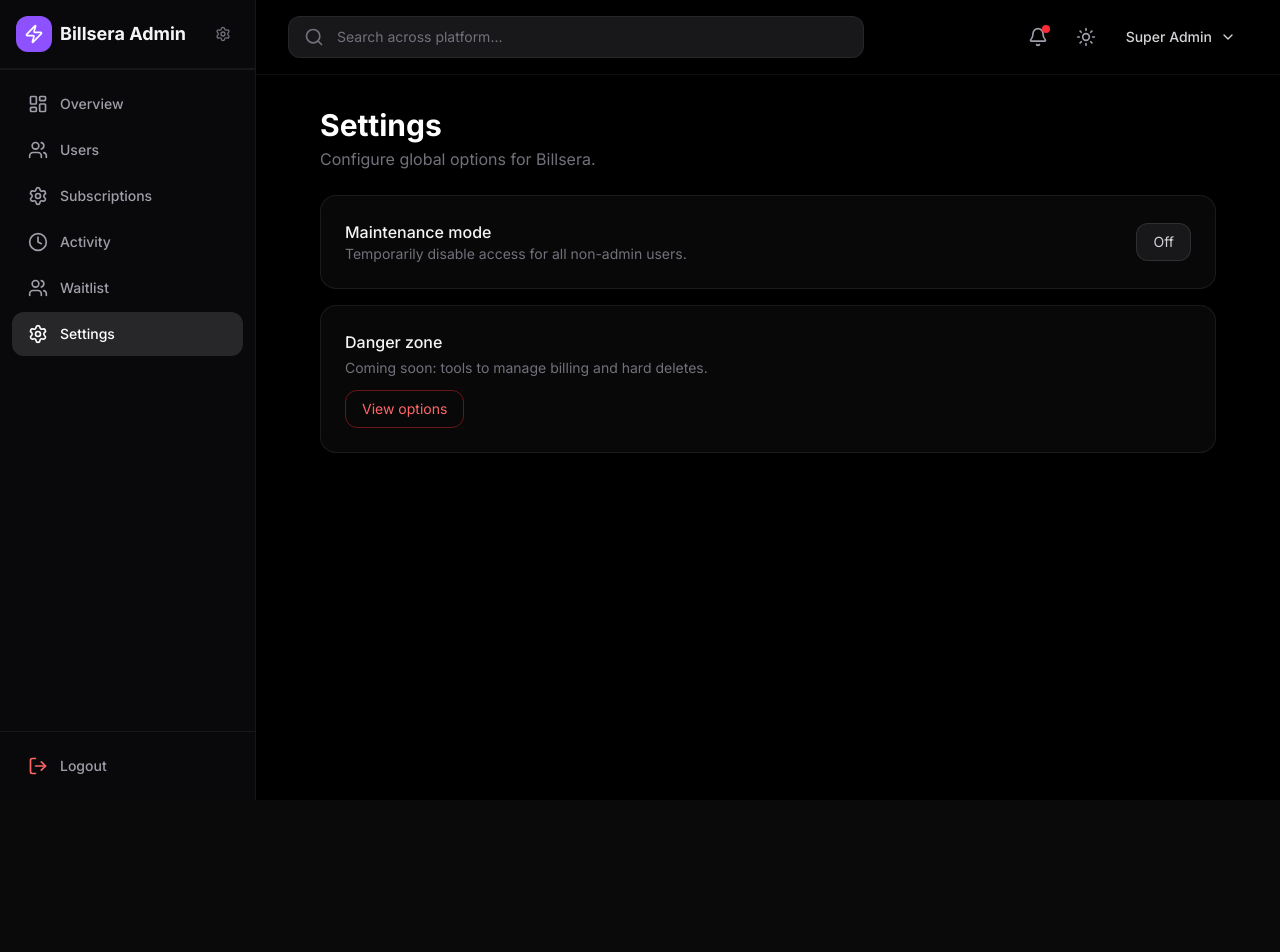
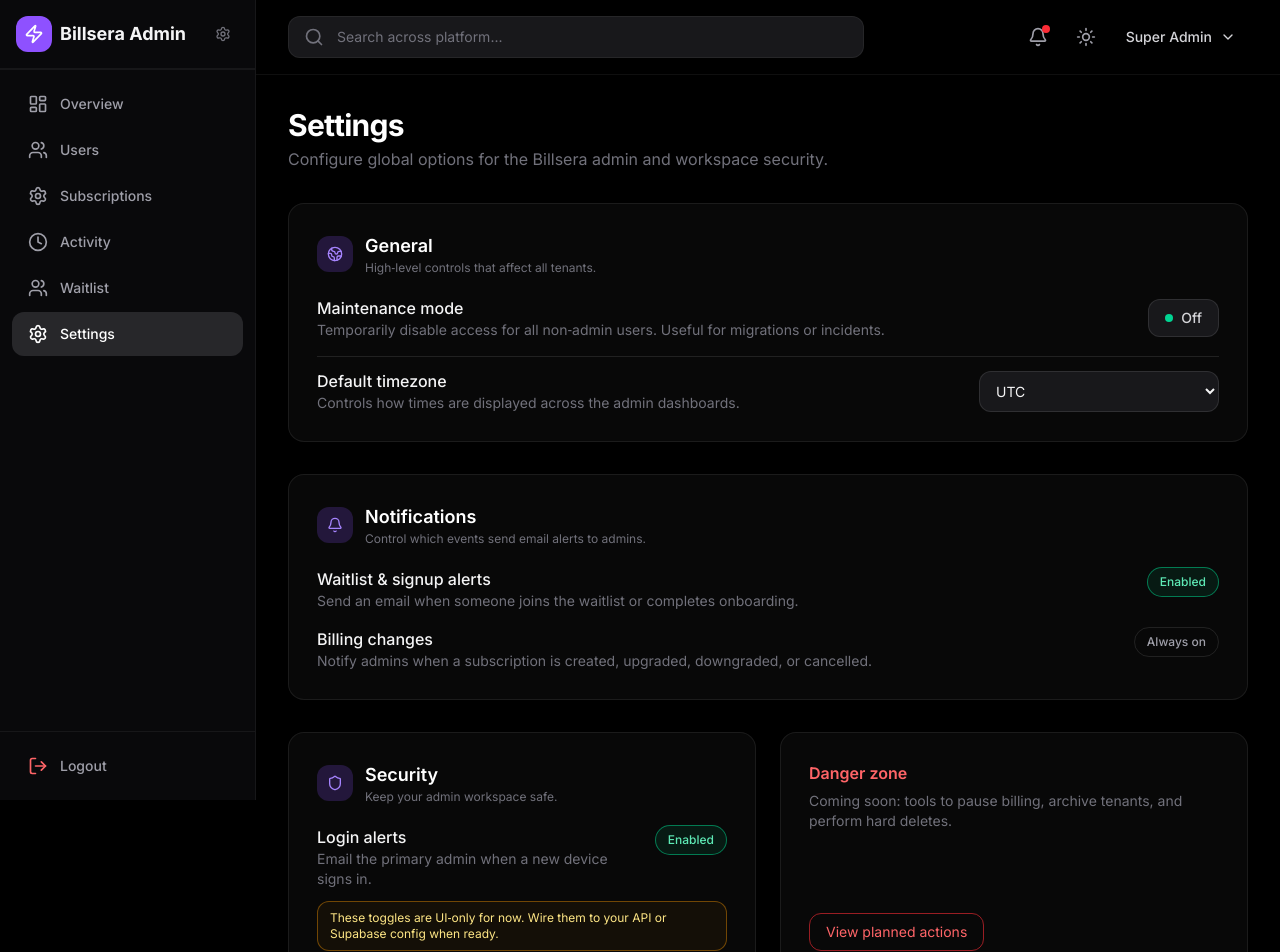
Before and after one commit to AqibIqbal1/billsera, a Next.js app: page /admin/settings in a window 1280 px wide. Shown: the top 952 px of the page. Before the commit the page ends 800 px from the top, so only its background shows below. Built offline with nearby package versions, Linux system fonts and the light colour scheme.

Commit message:
feat: Revamp admin settings page with enhanced layout, new maintenance and notification controls, and improved security options for better user management

```diff
--- a/app/admin/settings/page.tsx
+++ b/app/admin/settings/page.tsx
@@ -1,38 +1,190 @@
 "use client";
 
+import { useState } from "react";
+import { Shield, Wrench, Bell, Globe2 } from "lucide-react";
+
 export default function AdminSettingsPage() {
+  const [maintenance, setMaintenance] = useState(false);
+  const [emailAlerts, setEmailAlerts] = useState(true);
+  const [loginAlerts, setLoginAlerts] = useState(true);
+
   return (
-    <div className="max-w-4xl mx-auto space-y-6">
+    <div className="max-w-5xl mx-auto space-y-8">
       <div>
-        <h1 className="text-2xl md:text-3xl font-bold text-white">Settings</h1>
-        <p className="text-zinc-500 mt-1">
-          Configure global options for Billsera.
+        <h1 className="text-2xl md:text-3xl font-bold text-white tracking-tight">
+          Settings
+        </h1>
+        <p className="text-zinc-500 mt-1 text-sm md:text-base">
+          Configure global options for the Billsera admin and workspace security.
         </p>
       </div>
 
-      <div className="space-y-4">
-        <div className="surface rounded-2xl border border-white/10 p-6 flex items-center justify-between">
+      {/* General */}
+      <section className="surface rounded-2xl border border-white/10 p-6 md:p-7 space-y-5">
+        <div className="flex items-center gap-3">
+          <div className="w-9 h-9 rounded-xl bg-violet-500/20 flex items-center justify-center">
+            <Globe2 className="w-4 h-4 text-violet-400" />
+          </div>
+          <div>
+            <h2 className="font-semibold text-white text-lg">General</h2>
+            <p className="text-xs text-zinc-500">
+              High‑level controls that affect all tenants.
+            </p>
+          </div>
+        </div>
+
+        <div className="mt-2 space-y-4">
+          <div className="flex flex-col md:flex-row md:items-center md:justify-between gap-3">
             <div>
               <p className="font-medium text-zinc-100">Maintenance mode</p>
               <p className="text-sm text-zinc-500">
-              Temporarily disable access for all non-admin users.
+                Temporarily disable access for all non‑admin users. Useful for migrations or incidents.
               </p>
             </div>
-          <button className="px-4 py-2 rounded-xl bg-zinc-900 border border-white/10 text-sm text-zinc-300 hover:bg-zinc-800">
-            Off
+            <button
+              type="button"
+              className={`inline-flex items-center gap-2 px-4 py-2 rounded-xl text-sm font-medium border transition-colors ${
+                maintenance
+                  ? "bg-red-500/10 border-red-500/60 text-red-300"
+                  : "bg-zinc-900 border-white/10 text-zinc-300 hover:bg-zinc-800"
+              }`}
+              onClick={() => setMaintenance((v) => !v)}
+            >
+              <span
+                className={`h-2 w-2 rounded-full ${
+                  maintenance ? "bg-red-400" : "bg-emerald-400"
+                }`}
+              />
+              {maintenance ? "On (live traffic blocked)" : "Off"}
             </button>
           </div>
 
-        <div className="surface rounded-2xl border border-white/10 p-6">
-          <p className="font-medium text-zinc-100 mb-1">Danger zone</p>
-          <p className="text-sm text-zinc-500 mb-3">
-            Coming soon: tools to manage billing and hard deletes.
+          <div className="flex flex-col md:flex-row md:items-center md:justify-between gap-3 pt-3 border-t border-white/10">
+            <div>
+              <p className="font-medium text-zinc-100">Default timezone</p>
+              <p className="text-sm text-zinc-500">
+                Controls how times are displayed across the admin dashboards.
               </p>
-          <button className="px-4 py-2 rounded-xl border border-red-500/40 text-sm text-red-400 hover:bg-red-500/10">
-            View options
+            </div>
+            <select className="w-full md:w-60 px-3 py-2.5 rounded-xl bg-zinc-900 border border-white/10 text-sm text-zinc-100 outline-none focus:border-violet-500/50">
+              <option>UTC</option>
+              <option>GMT</option>
+              <option>Europe/London</option>
+              <option>America/New_York</option>
+              <option>Africa/Lagos</option>
+            </select>
+          </div>
+        </div>
+      </section>
+
+      {/* Notifications */}
+      <section className="surface rounded-2xl border border-white/10 p-6 md:p-7 space-y-5">
+        <div className="flex items-center gap-3">
+          <div className="w-9 h-9 rounded-xl bg-violet-500/20 flex items-center justify-center">
+            <Bell className="w-4 h-4 text-violet-400" />
+          </div>
+          <div>
+            <h2 className="font-semibold text-white text-lg">Notifications</h2>
+            <p className="text-xs text-zinc-500">
+              Control which events send email alerts to admins.
+            </p>
+          </div>
+        </div>
+
+        <div className="mt-2 space-y-4">
+          <label className="flex items-start justify-between gap-3 cursor-pointer">
+            <div>
+              <p className="font-medium text-zinc-100">
+                Waitlist &amp; signup alerts
+              </p>
+              <p className="text-sm text-zinc-500">
+                Send an email when someone joins the waitlist or completes onboarding.
+              </p>
+            </div>
+            <button
+              type="button"
+              onClick={() => setEmailAlerts((v) => !v)}
+              className={`ml-auto inline-flex items-center gap-2 px-3 py-1.5 rounded-full text-xs font-medium border transition-colors ${
+                emailAlerts
+                  ? "bg-emerald-500/10 border-emerald-500/60 text-emerald-300"
+                  : "bg-zinc-900 border-white/10 text-zinc-300 hover:bg-zinc-800"
+              }`}
+            >
+              {emailAlerts ? "Enabled" : "Disabled"}
             </button>
+          </label>
+
+          <label className="flex items-start justify-between gap-3 cursor-pointer">
+            <div>
+              <p className="font-medium text-zinc-100">Billing changes</p>
+              <p className="text-sm text-zinc-500">
+                Notify admins when a subscription is created, upgraded, downgraded, or cancelled.
+              </p>
+            </div>
+            <span className="ml-auto inline-flex items-center gap-2 px-3 py-1.5 rounded-full text-xs font-medium border border-white/10 text-zinc-400">
+              Always on
+            </span>
+          </label>
+        </div>
+      </section>
+
+      {/* Security / danger zone */}
+      <section className="grid grid-cols-1 md:grid-cols-2 gap-6">
+        <div className="surface rounded-2xl border border-white/10 p-6 md:p-7 space-y-4">
+          <div className="flex items-center gap-3">
+            <div className="w-9 h-9 rounded-xl bg-violet-500/20 flex items-center justify-center">
+              <Shield className="w-4 h-4 text-violet-400" />
+            </div>
+            <div>
+              <h2 className="font-semibold text-white text-lg">Security</h2>
+              <p className="text-xs text-zinc-500">
+                Keep your admin workspace safe.
+              </p>
+            </div>
+          </div>
+
+          <div className="space-y-3 pt-1">
+            <label className="flex items-start justify-between gap-3 cursor-pointer">
+              <div>
+                <p className="font-medium text-zinc-100">Login alerts</p>
+                <p className="text-sm text-zinc-500">
+                  Email the primary admin when a new device signs in.
+                </p>
+              </div>
+              <button
+                type="button"
+                onClick={() => setLoginAlerts((v) => !v)}
+                className={`ml-auto inline-flex items-center gap-2 px-3 py-1.5 rounded-full text-xs font-medium border transition-colors ${
+                  loginAlerts
+                    ? "bg-emerald-500/10 border-emerald-500/60 text-emerald-300"
+                    : "bg-zinc-900 border-white/10 text-zinc-300 hover:bg-zinc-800"
+                }`}
+              >
+                {loginAlerts ? "Enabled" : "Disabled"}
+              </button>
+            </label>
+
+            <div className="rounded-xl border border-amber-500/40 bg-amber-500/5 px-3 py-2 text-xs text-amber-200">
+              These toggles are UI‑only for now. Wire them to your API or Supabase config when ready.
             </div>
           </div>
         </div>
+
+        <div className="surface rounded-2xl border border-white/10 p-6 md:p-7 flex flex-col justify-between">
+          <div>
+            <p className="font-semibold text-red-400 mb-1.5">Danger zone</p>
+            <p className="text-sm text-zinc-500 mb-3">
+              Coming soon: tools to pause billing, archive tenants, and perform hard deletes.
+            </p>
+          </div>
+          <button
+            type="button"
+            className="self-start px-4 py-2 rounded-xl border border-red-500/60 text-sm text-red-400 hover:bg-red-500/10"
+          >
+            View planned actions
+          </button>
+        </div>
+      </section>
+    </div>
   );
 }
```
Lines whose indentation alone changed are shown as unchanged.
